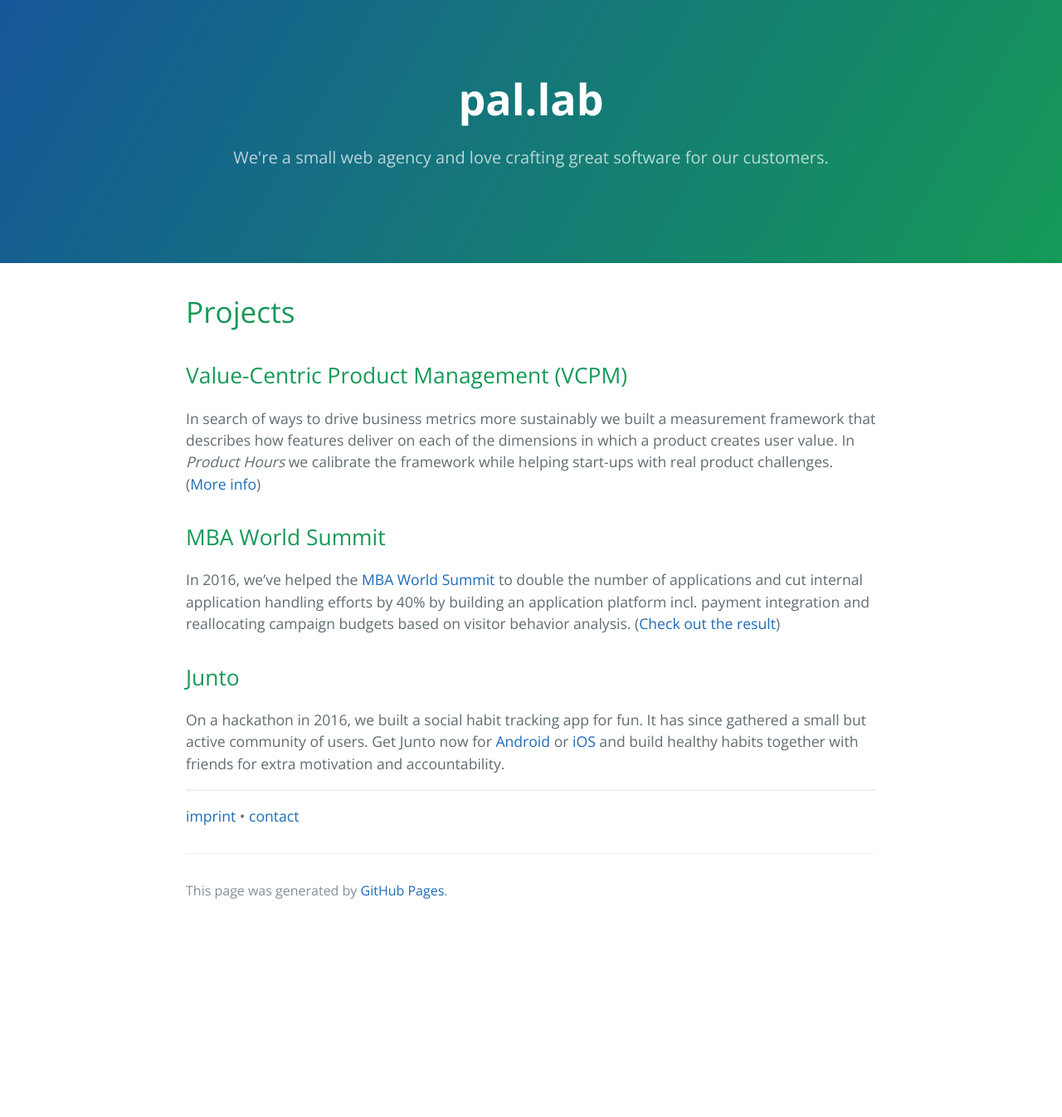
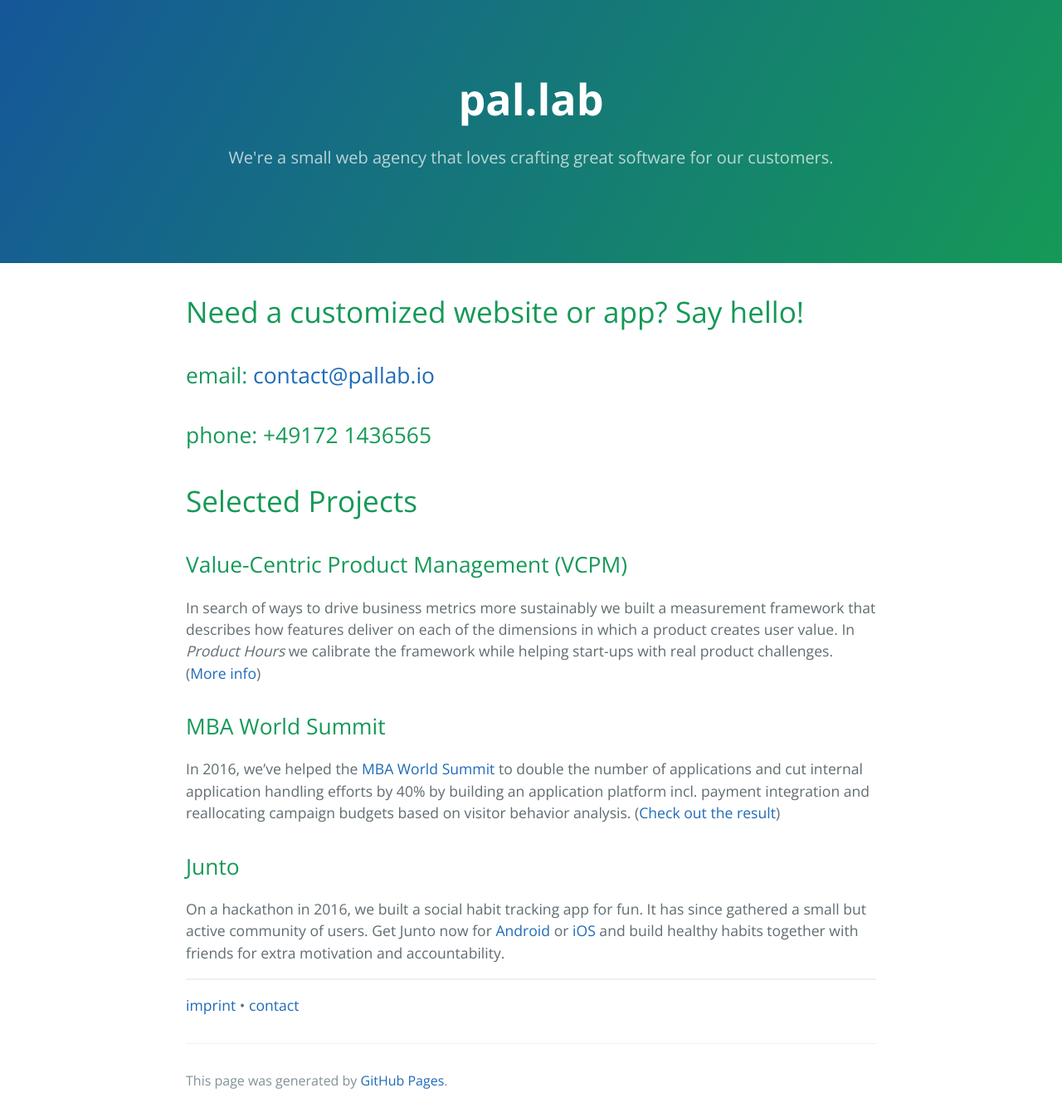
Before and after one commit to pal-lab/pal-lab.github.io, a Jekyll site: the page built from index.md, in a window 1280 px wide. Shown: the whole page at 83% size. Built offline with Jekyll 4.4.1, drawn with Linux system fonts in a browser that asks for light colours; our own code applies the rules of GitHub Pages for plain Markdown files; before the commit the page ends 1117 px from its top, so only the background shows below that.

Commit message:
editorial

```diff
--- a/_config.yml
+++ b/_config.yml
@@ -1,5 +1,5 @@
 title: pal.lab
-description: We're a small web agency and love crafting great software for our customers.
+description: We're a small web agency that loves crafting great software for our customers.
 show_downloads: false
 google_analytics: UA-113864782-1
 theme: jekyll-theme-cayman
--- a/index.md
+++ b/index.md
@@ -1,8 +1,14 @@
 ---
 layout: default
 ---
+# [](#header-1)Need a customized website or app? Say hello!
+## [](#header-3) email: [contact@pallab.io](mailto:contact@pallab.io)
+## [](#header-3) phone: +49172 1436565
 
-# [](#header-1)Projects
+
+
+
+# [](#header-1)Selected Projects
 
 ## [](#header-2)Value-Centric Product Management (VCPM)
 
```
Also changed, not shown: contact.md (+1 -1 lines).
